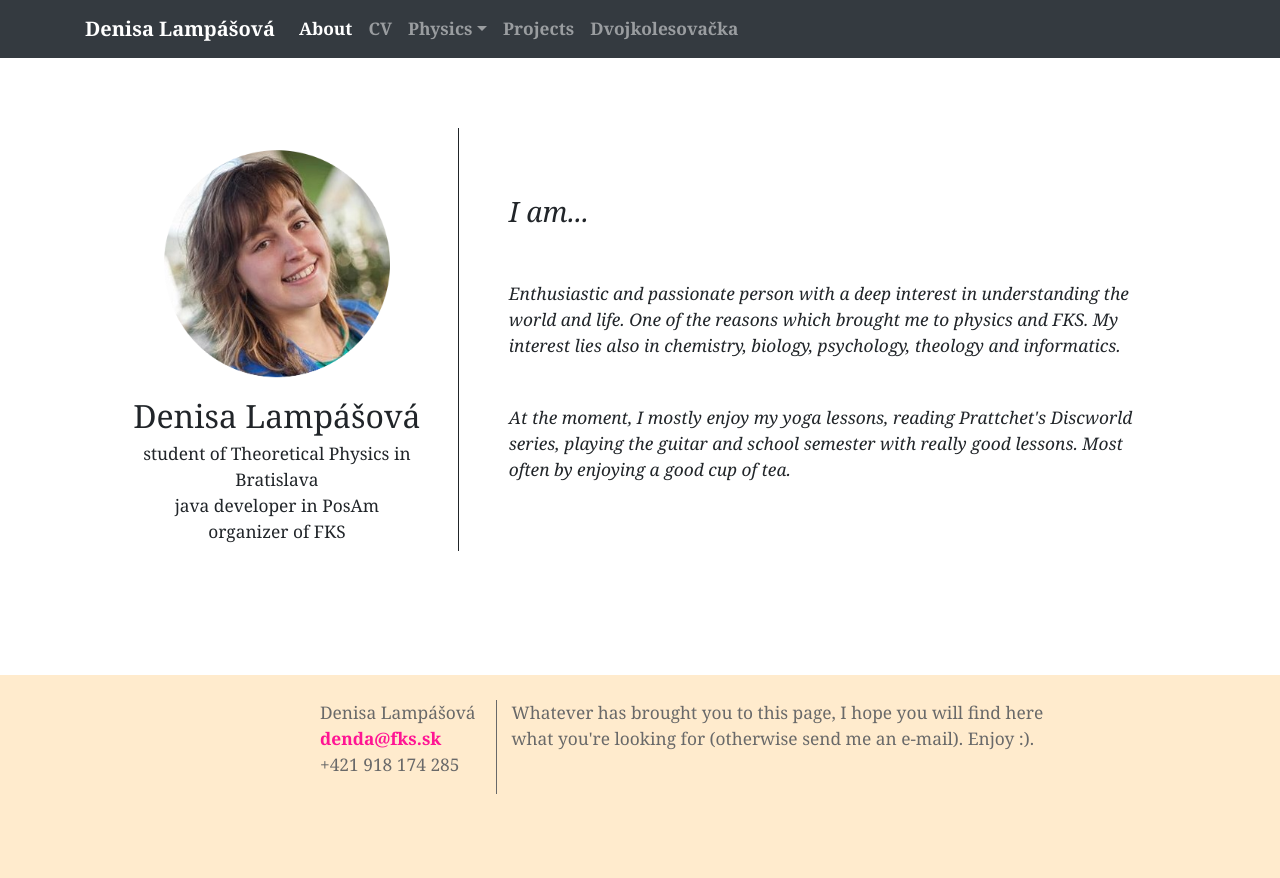
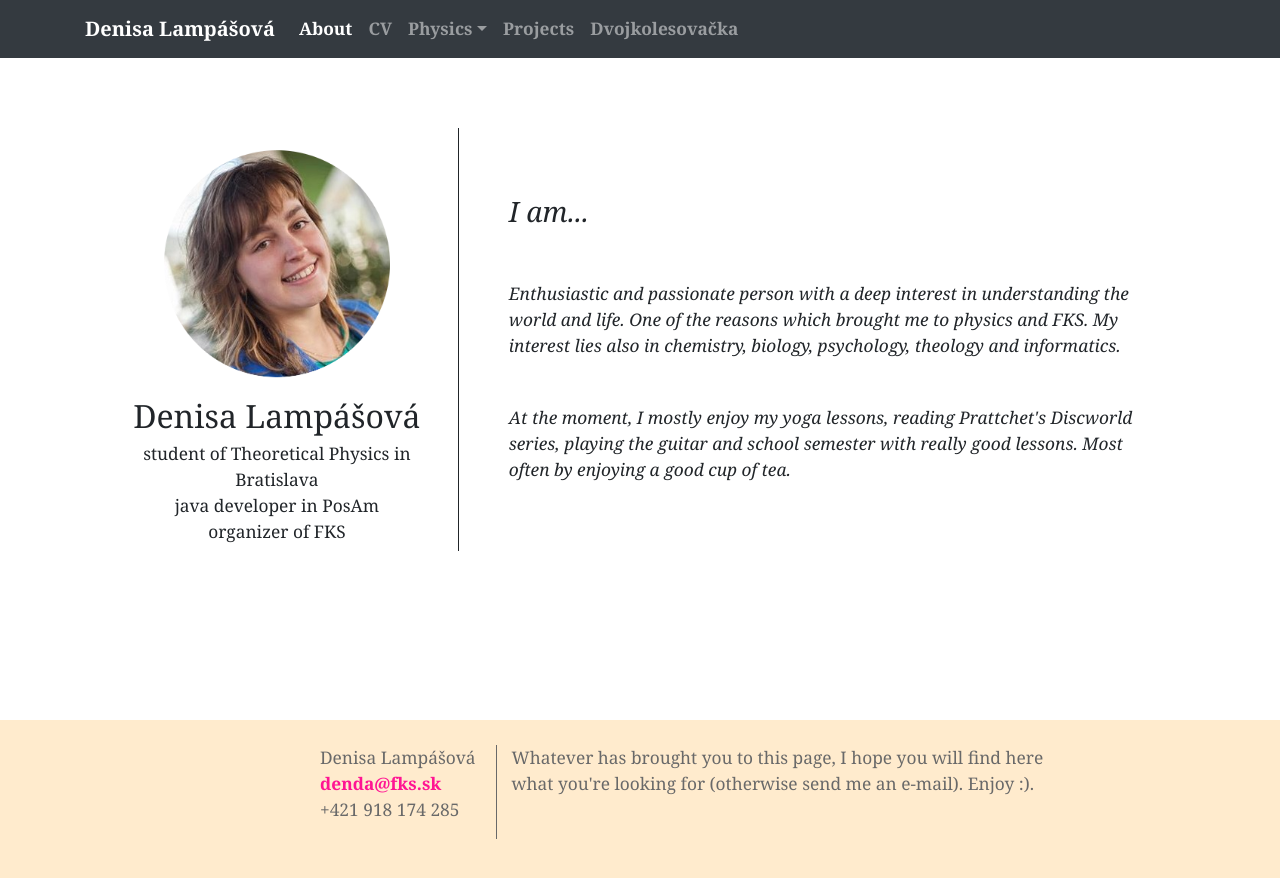
Before and after one commit to dendaxD/dendaxD.github.io, a Jekyll site: the page built from index.md, in a window 1280 px wide. Shown: the top 878 px of the page. Built offline with Jekyll 4.4.1, drawn with Linux system fonts in a browser that asks for light colours; nearby versions of some CDN libraries.

Commit message:
snad to uz ako tak funguje naozaj :)

```diff
--- a/_sass/_layout.scss
+++ b/_sass/_layout.scss
@@ -45,7 +45,7 @@ img {
     width: 40%;
   }
   footer{
-    padding: 30px;
+    padding: 45px;
   }
     body {
       padding-bottom: 120px;
@@ -112,7 +112,7 @@ time {
 footer {
   color: dimgray;
   width: 100%;
-  height: 25%;
+  height: 20%;
   position: absolute;
   overflow-y: scroll;
 }
```
Also changed, not shown: 2 other files.
